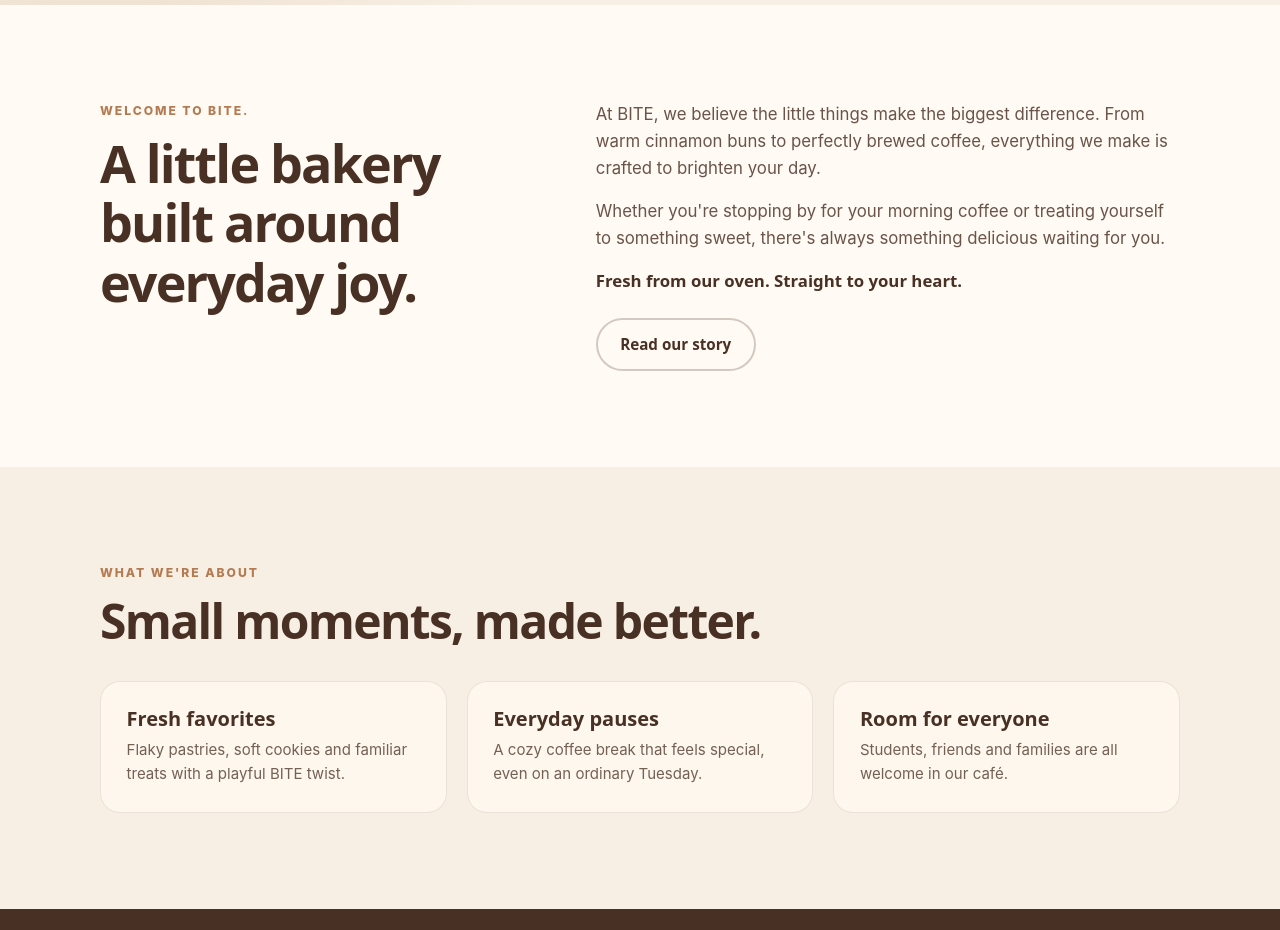
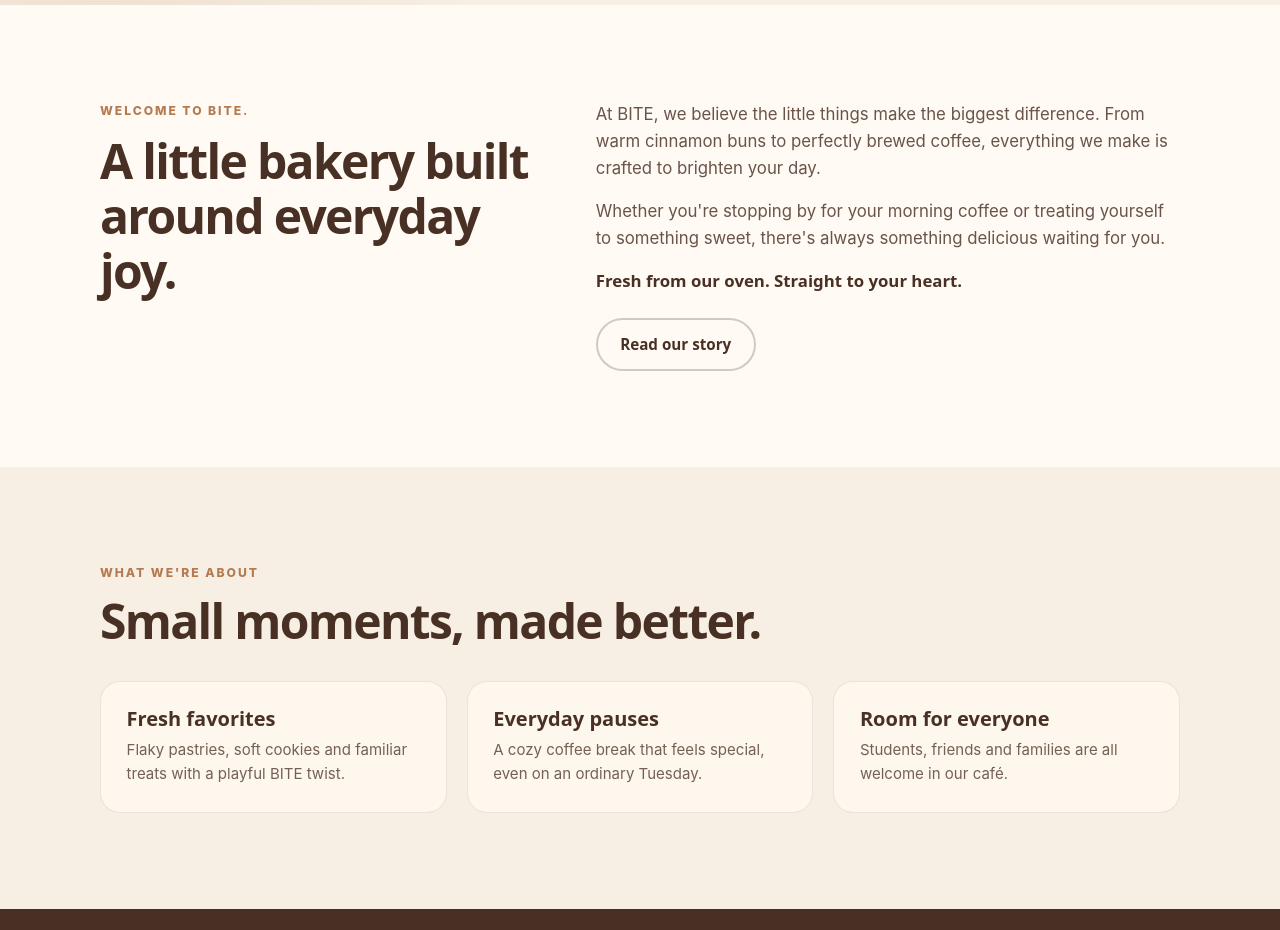
Before and after one commit to rosenberg-c/bite, a React (Vite) app: page / in a window 1280 px wide. Shown: the part 800-1730 px from the top of the page. Built offline with nearby package versions, Linux system fonts and the light colour scheme.

Commit message:
refactor(css): share section-heading typography

```diff
--- a/src/pages/About/components/AboutValues/AboutValues.css
+++ b/src/pages/About/components/AboutValues/AboutValues.css
@@ -1,10 +1,5 @@
 .about-page__values {
   background: var(--color-surface);
-}
-
-.about-page__values h2 {
-  font-size: clamp(2rem, 5vw, 3rem);
-  letter-spacing: -0.035em;
 }
 
 .about-page__values-grid {
--- a/src/pages/About/components/AboutValues/AboutValues.tsx
+++ b/src/pages/About/components/AboutValues/AboutValues.tsx
@@ -8,7 +8,9 @@ export const AboutValues = () => {
       aria-labelledby="about-values-title"
     >
       <div className="about-page__values-inner container">
-        <h2 id="about-values-title">{aboutCopy.valuesTitle}</h2>
+        <h2 id="about-values-title" className="section-heading">
+          {aboutCopy.valuesTitle}
+        </h2>
         <div className="about-page__values-grid three-column-grid">
           {aboutCopy.values.map((value) => (
             <article className="about-page__value" key={value.title}>
--- a/src/pages/Home/components/Story/Story.css
+++ b/src/pages/Home/components/Story/Story.css
@@ -10,8 +10,6 @@
 .home-story__heading h2 {
   max-width: 28rem;
   margin-top: var(--space-3);
-  font-size: clamp(2rem, 5vw, 3.25rem);
-  letter-spacing: -0.035em;
 }
 
 .home-story__closing {
--- a/src/pages/Home/components/Story/Story.tsx
+++ b/src/pages/Home/components/Story/Story.tsx
@@ -12,7 +12,9 @@ export const Story = () => {
       <div className="home-story__inner container two-column">
         <div className="home-story__heading">
           <p className="eyebrow">{home.storyEyebrow}</p>
-          <h2 id="home-story-title">{home.storyTitle}</h2>
+          <h2 id="home-story-title" className="section-heading">
+            {home.storyTitle}
+          </h2>
         </div>
         <div className="home-story__body body-copy">
           {home.storyParagraphs.map((paragraph) => (
--- a/src/pages/Home/components/Values/Values.css
+++ b/src/pages/Home/components/Values/Values.css
@@ -1,7 +1,5 @@
 .home-values__inner h2 {
   margin-top: 0.7rem;
-  font-size: clamp(2rem, 5vw, 3rem);
-  letter-spacing: -0.035em;
 }
 
 .home-values__grid {
--- a/src/pages/Home/components/Values/Values.tsx
+++ b/src/pages/Home/components/Values/Values.tsx
@@ -9,7 +9,9 @@ export const Values = () => {
     >
       <div className="home-values__inner container">
         <p className="eyebrow">{home.valuesEyebrow}</p>
-        <h2 id="home-values-title">{home.valuesTitle}</h2>
+        <h2 id="home-values-title" className="section-heading">
+          {home.valuesTitle}
+        </h2>
         <div className="home-values__grid three-column-grid">
           {home.values.map((value) => (
             <article className="home-values__card" key={value.title}>
--- a/src/primitives.css
+++ b/src/primitives.css
@@ -48,6 +48,12 @@
   grid-template-columns: repeat(3, minmax(0, 1fr));
 }
 
+/* Shared section heading typography. */
+.section-heading {
+  font-size: clamp(2rem, 5vw, 3rem);
+  letter-spacing: -0.035em;
+}
+
 /* Shared body copy column. */
 .body-copy {
   display: flex;
```
